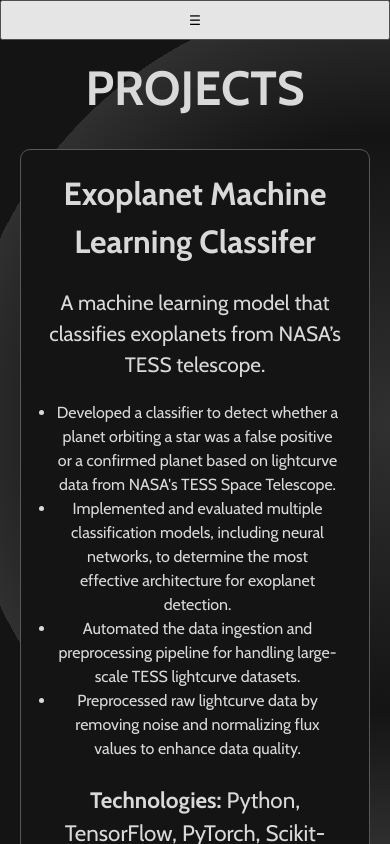
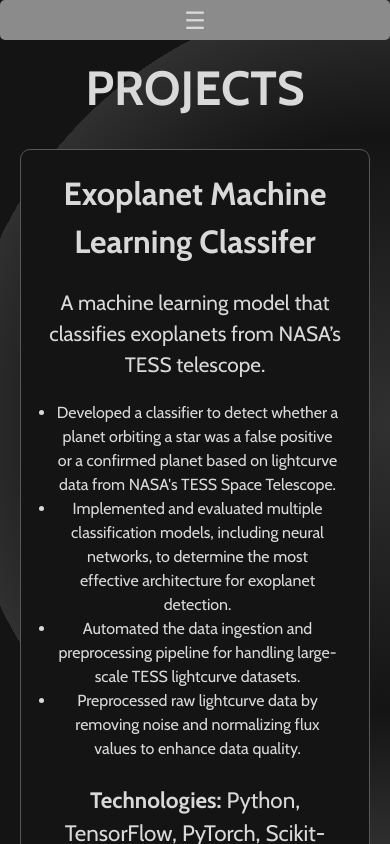
Before and after one commit to JordanClough/jordanclough, a React (Vite) app: page /jordanclough/projects in a window 390 px wide. Built offline with nearby package versions, Linux system fonts and the light colour scheme.

Commit message:
hamburger

```diff
--- a/src/App.jsx
+++ b/src/App.jsx
@@ -33,7 +33,7 @@ function App() {
             <div ref={sidebarRef}>
                 <SideBar className={menuOpen ? "open" : ""} />
             </div>
-            <button className="hamburger" onClick={toggleMenu}>
+            <button className='hamburger' onClick={toggleMenu}>
                 {menuOpen ? "✕" : "☰"}
             </button>
             <div className='content'>
--- a/src/index.css
+++ b/src/index.css
@@ -36,7 +36,8 @@
 .app {
   display: flex;
 }
-.app .hamburger button {
+.hamburger {
+  display: none;
   font-family: 'Cabin', system-ui, Avenir, Helvetica, Arial, sans-serif;
   font-size: 1.5rem;
   font-weight: bold;
@@ -59,9 +60,6 @@
   z-index: 101;
 }
 
-.hamburger {
-  display: none;
-}
 .sidebar nav {
   width: 100%;
   flex: 1;
```
